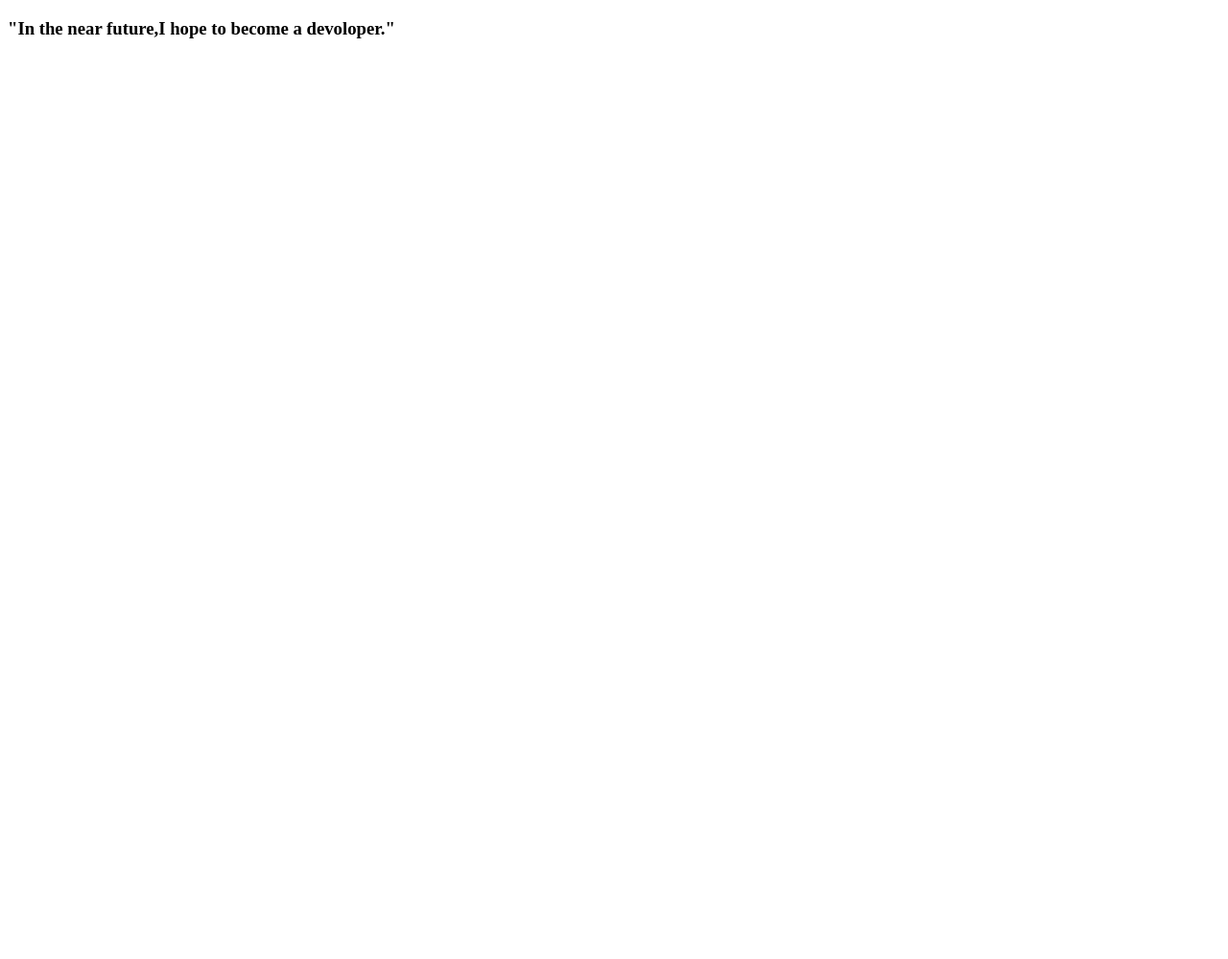
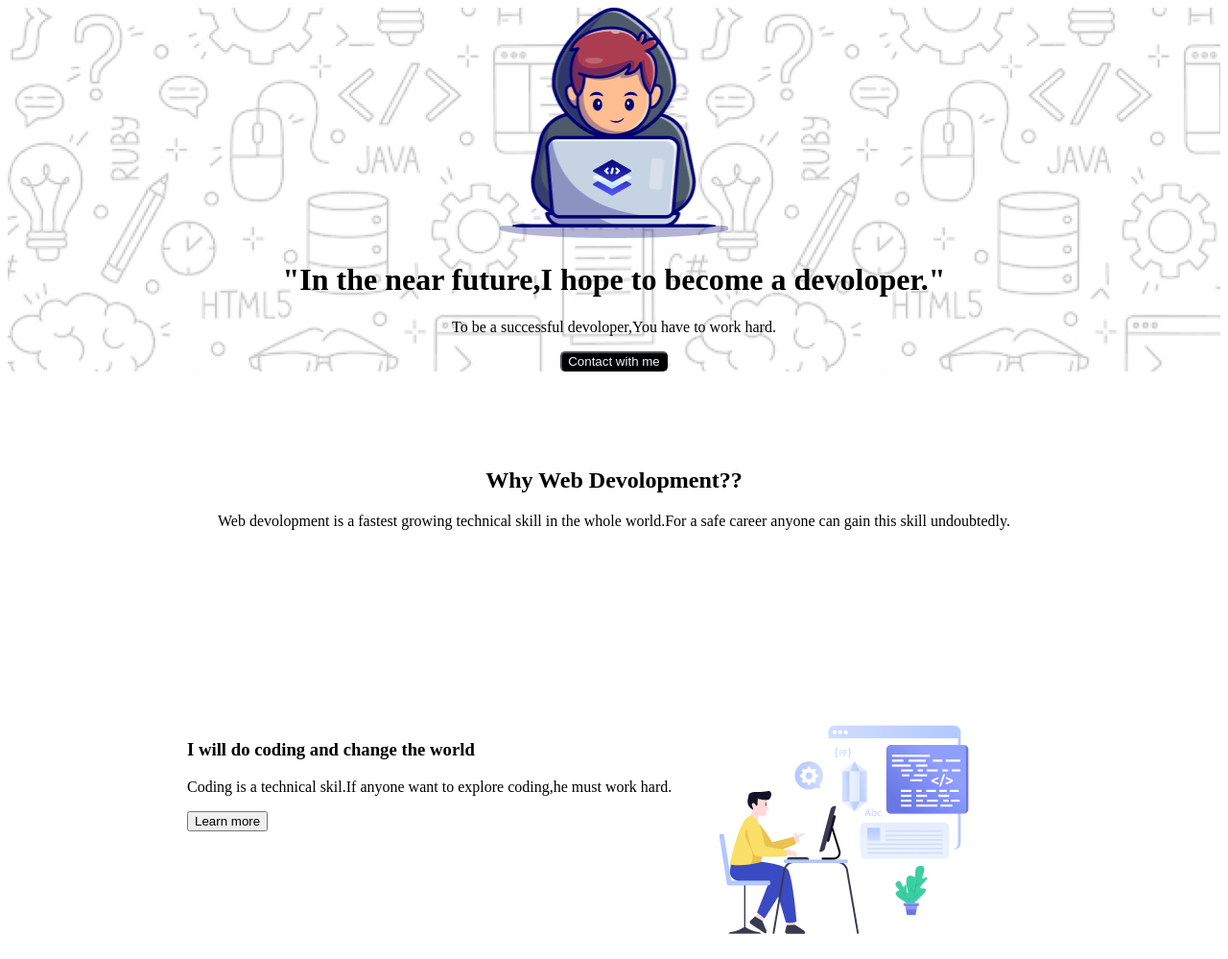
Before and after one commit to datta495/first-assignment-repo, a plain HTML site: page index.html in a window 1280 px wide. Shown: the whole page at 96% size. Before the commit the page ends 800 px from the top, so only its background shows below. Drawn offline with Linux system fonts and the light colour scheme.

Commit message:
added an index.html and style.css file

```diff
--- a/index.html
+++ b/index.html
@@ -4,12 +4,34 @@
     <meta charset="UTF-8">
     <meta name="viewport" content="width=device-width, initial-scale=1.0">
     <title>Document</title>
+    <link rel="stylesheet" href="style.css">
 </head>
 <body>
-<header>
-    <h3>"In the near future,I hope to become a devoloper."</h3>
+<header class="background-image">
+    <div class="po">
+        <img class="hw" src="Group.png" alt="">
+    </div>
+
+    <div class="pi">
+        <h1 class="font">"In the near future,I hope to become a devoloper."</h1>
+        <p>To be a successful devoloper,You have to work hard.</p>
+    </div>
+    <nav class="btn-primary">
+        <button class="special">Contact with me</button>
+    </nav>
 </header>
 <main>
+    <div class="same">
+        <h2 class="h2">Why Web Devolopment??</h2>
+        <p>Web devolopment is a fastest growing technical skill in the whole world.For a safe career anyone can gain this skill undoubtedly.</p>
+
+    </div>
+    <div class="jam">
+        <div><h3>I will do coding and change the world</h3>
+            <p>Coding is a technical skil.If anyone want to explore coding,he must work hard.</p>
+            <button>Learn more</button></div>
+        <div><img src="Layer_1.png" alt=""></div>
+    </div>
 
 </main>
 <footer>
--- a/style.css
+++ b/style.css
@@ -0,0 +1,38 @@
+.background-image{
+    background-image: url(Hero-bg.png);}
+    .jam{
+        display: flex;
+        justify-content: space-between;
+        margin: 74px 152px 148px 90px;
+        padding: 80px 97px;
+    }
+.same{
+    text-align: center;
+    margin:50px 80px ;
+    padding: 30px 50px;
+}
+.h2{
+    font-weight: bolder;
+}
+.hw{
+    height: 240px;
+    width: 240px;
+}
+.font{
+    font-weight: 800;
+}
+.po{
+    text-align: center;
+}
+.pi{
+    text-align: center;
+}
+.btn-primary{
+    text-align: center;
+}
+.special{
+    color: aliceblue;
+    background-color: black;
+    border-radius: 5px;
+    gap: 20px;
+}
```
